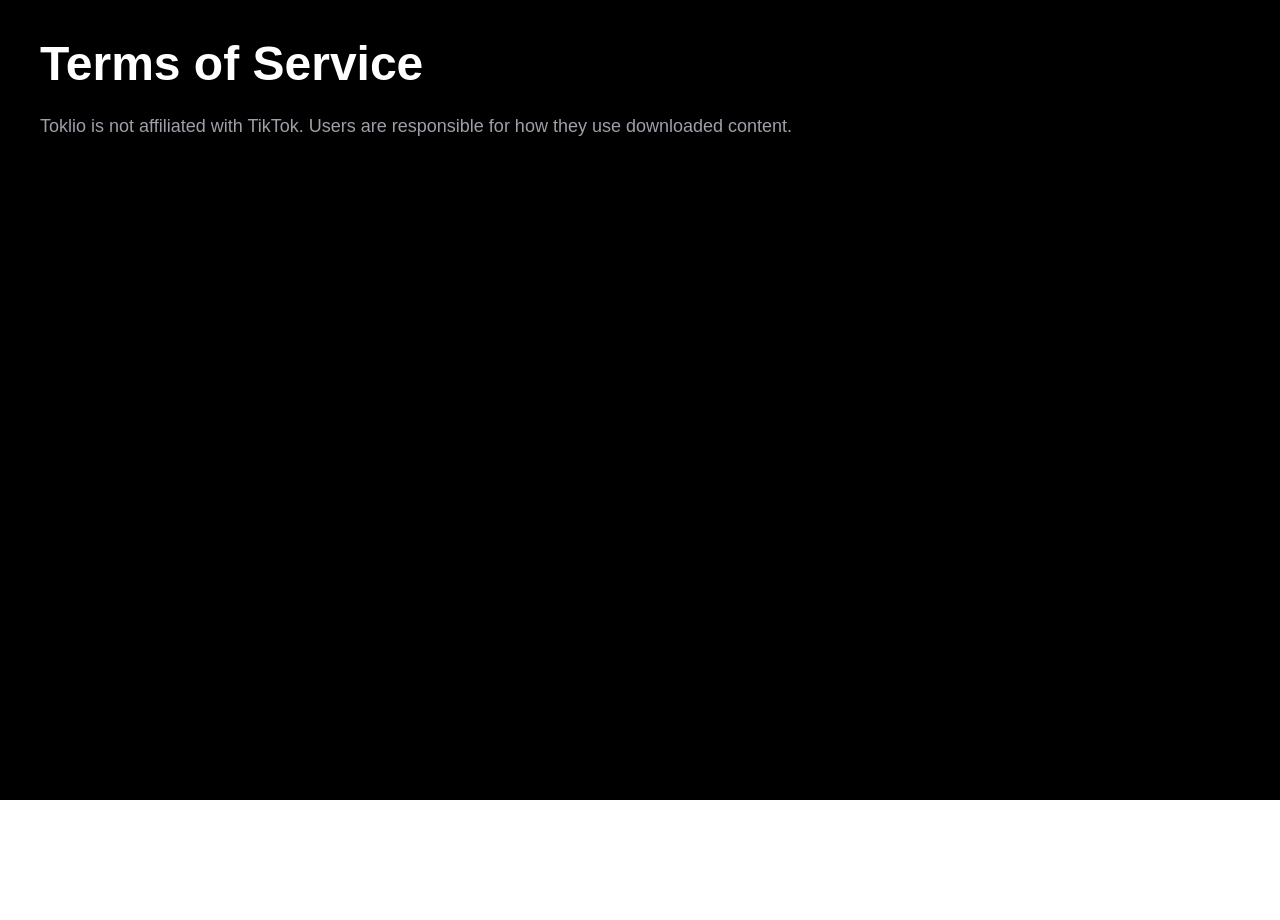
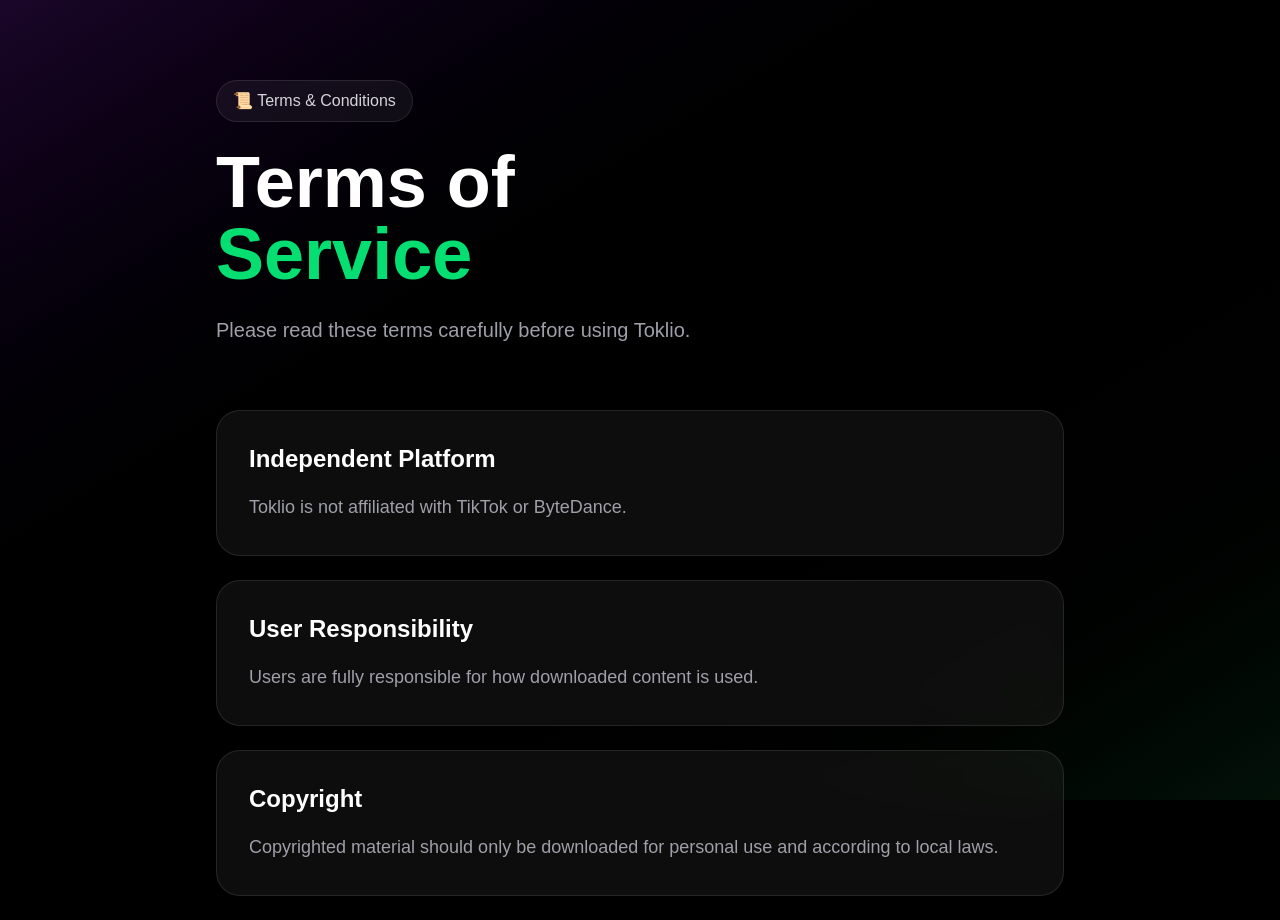
Before and after one commit to Felliny0/Toklio, a Next.js app: page /terms in a window 1280 px wide. Shown: the top 920 px of the page. Before the commit the page ends 800 px from the top, so only its background shows below. Built offline with nearby package versions, Linux system fonts and the light colour scheme.

Commit message:
modern legal pages

```diff
--- a/app/terms/page.tsx
+++ b/app/terms/page.tsx
@@ -1,8 +1,76 @@
 export default function TermsPage() {
   return (
-    <main className="min-h-screen bg-black text-white p-10">
-      <h1 className="text-5xl font-black mb-6">Terms of Service</h1>
-      <p className="text-zinc-400 text-lg">Toklio is not affiliated with TikTok. Users are responsible for how they use downloaded content.</p>
+    <main className="min-h-screen bg-black text-white overflow-hidden">
+
+      <div className="absolute inset-0 bg-gradient-to-br from-purple-900/30 via-black to-green-900/20" />
+
+      <div className="relative max-w-4xl mx-auto px-6 py-20">
+
+        <div className="mb-16">
+
+          <div className="inline-block px-4 py-2 rounded-full bg-white/5 border border-white/10 text-zinc-300 mb-6">
+            📜 Terms & Conditions
+          </div>
+
+          <h1 className="text-5xl md:text-7xl font-black mb-6">
+            Terms of
+            <span className="block text-green-400">
+              Service
+            </span>
+          </h1>
+
+          <p className="text-zinc-400 text-xl max-w-2xl leading-8">
+            Please read these terms carefully before using Toklio.
+          </p>
+
+        </div>
+
+        <div className="grid gap-6">
+
+          <div className="bg-white/5 border border-white/10 rounded-3xl p-8 backdrop-blur-xl">
+            <h2 className="text-2xl font-bold mb-4">
+              Independent Platform
+            </h2>
+
+            <p className="text-zinc-400 leading-8 text-lg">
+              Toklio is not affiliated with TikTok or ByteDance.
+            </p>
+          </div>
+
+          <div className="bg-white/5 border border-white/10 rounded-3xl p-8 backdrop-blur-xl">
+            <h2 className="text-2xl font-bold mb-4">
+              User Responsibility
+            </h2>
+
+            <p className="text-zinc-400 leading-8 text-lg">
+              Users are fully responsible for how downloaded content is used.
+            </p>
+          </div>
+
+          <div className="bg-white/5 border border-white/10 rounded-3xl p-8 backdrop-blur-xl">
+            <h2 className="text-2xl font-bold mb-4">
+              Copyright
+            </h2>
+
+            <p className="text-zinc-400 leading-8 text-lg">
+              Copyrighted material should only be downloaded for personal use
+              and according to local laws.
+            </p>
+          </div>
+
+          <div className="bg-white/5 border border-white/10 rounded-3xl p-8 backdrop-blur-xl">
+            <h2 className="text-2xl font-bold mb-4">
+              Service Availability
+            </h2>
+
+            <p className="text-zinc-400 leading-8 text-lg">
+              Toklio may update or modify the service at any time without notice.
+            </p>
+          </div>
+
+        </div>
+
+      </div>
     </main>
   )
 }
```
